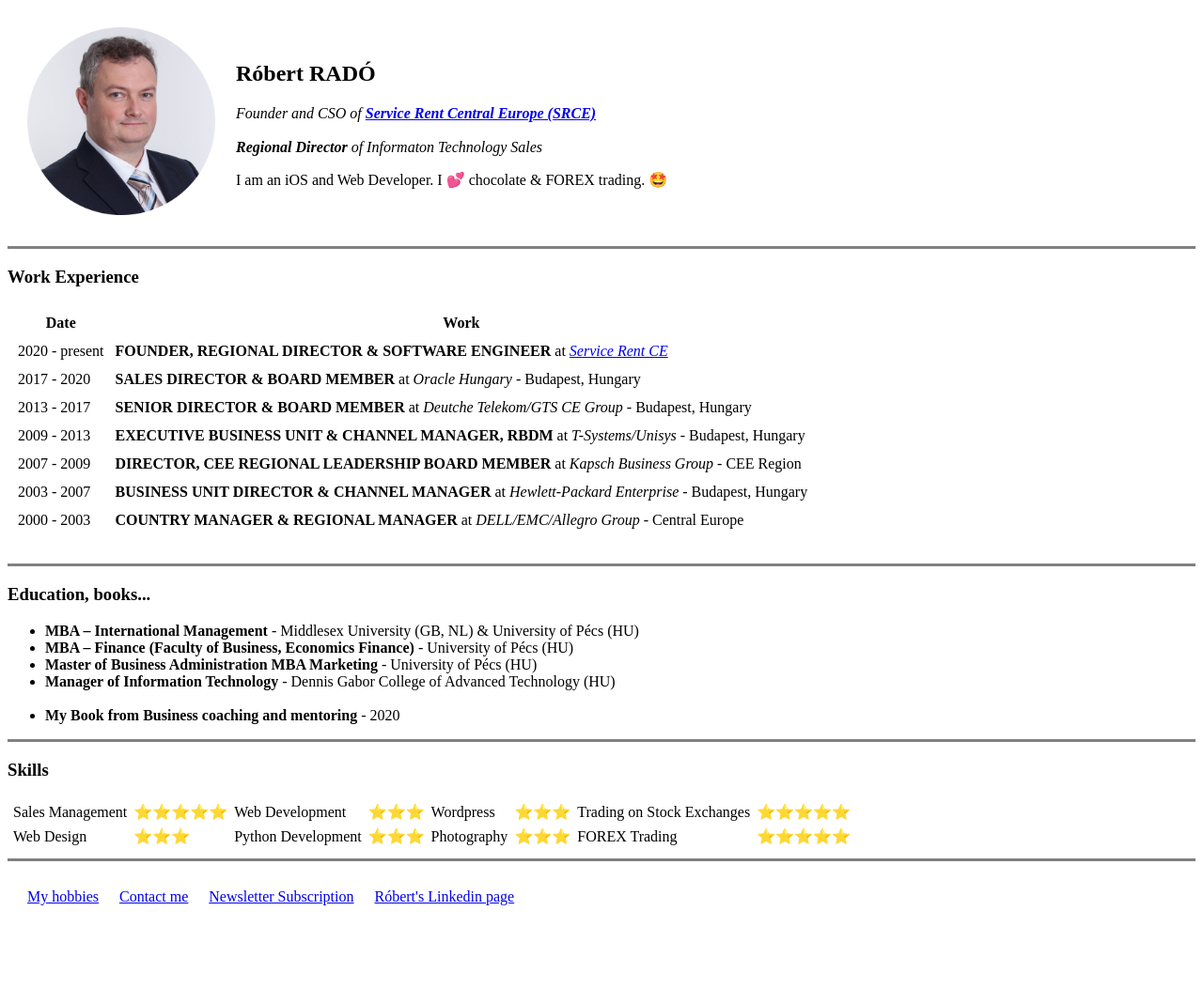
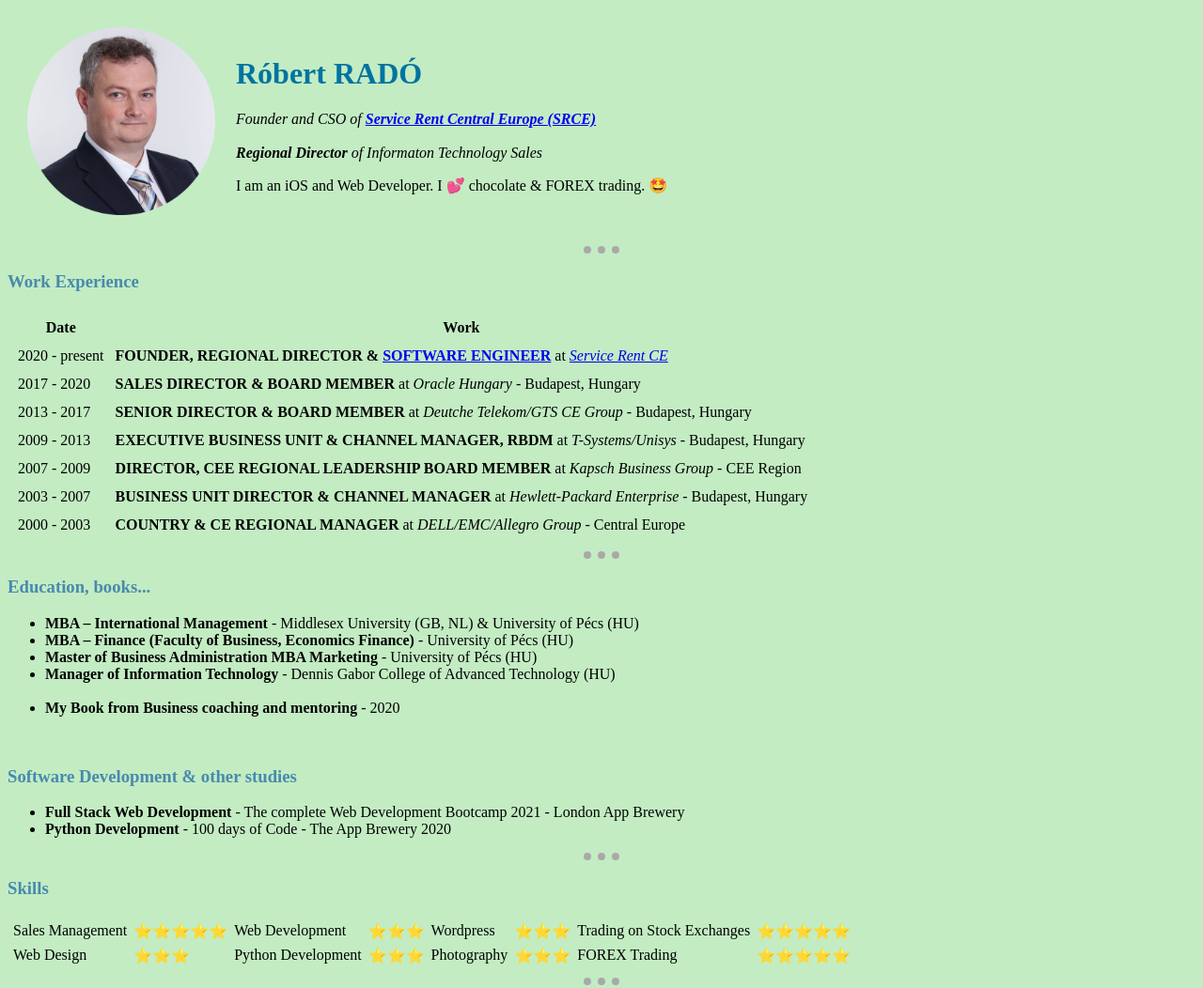
Before and after one commit to IceRoby/CV, a plain HTML site: page index.html in a window 1280 px wide. Shown: the top 1052 px of the page at 94% size. Before the commit the page ends 993 px from the top, so only its background shows below. Drawn offline with Linux system fonts and the light colour scheme.

Commit message:
Added some CSS

```diff
--- a/contact.html
+++ b/contact.html
@@ -6,11 +6,12 @@
     <meta http-equiv="X-UA-Compatible" content="IE=edge">
     <meta name="viewport" content="width=device-width, initial-scale=1.0">
     <title>Contact Me</title>
+    <link rel="stylesheet" href="css/styles.css">
 </head>
 
 <body>
     <h3>My contact details</h3>
-    <hr size="3" noshade="0" />
+    <hr/>
     <br>
     <h2>Róbert RADÓ</h2>
     <p>My address: Budapest, Hungary</p>
--- /dev/null
+++ b/css/styles.css
@@ -0,0 +1,39 @@
+body {
+  background-color: #eaf6f6;
+  background-color: rgb(195, 236, 195);
+}
+
+h1 {
+  color: #0073a0;
+}
+
+h2 {
+  color: #388aac;
+}
+
+
+h3 {
+  color: #488aac;
+}
+
+h4 {
+  color: #588aac;
+}
+
+h5 {
+  color: #688aac;
+}
+
+
+h6 {
+  color: #788aac;
+}
+
+
+hr {
+  border-style: dotted none none none;
+  border-color: rgb(170, 169, 169);
+  border-width: 8px;
+  height: 0px;
+  width: 3%;
+}
--- a/index.html
+++ b/index.html
@@ -4,6 +4,7 @@
 <head>
     <meta charset="utf-8" />
     <title>Rob's Personal Site</title>
+    <link rel="stylesheet" href="css/styles.css">
 </head>
 
 <body>
@@ -12,13 +13,15 @@
     <table cellspacing="20">
         <tr>
             <td>
-                <img src="images/Rob_Close_circle-cropped.png" alt="Róbert Radó's picture"
-                    style="width: 200px; height: 200px">
+                <!-- Picture that works like a link to the index page, so if you click it refreshes/goes back the index page
+                    as the image is included in the link write this message section-->
+                <a href="index.html"><img src="images/Rob_Close_circle-cropped.png" alt="Róbert Radó's picture"
+                        style="width: 200px; height: 200px"> </a>
 
             </td>
 
             <td>
-                <h2>Róbert RADÓ</h2>
+                <h1>Róbert RADÓ</h1>
                 <p>
 
                     <em>Founder and CSO of <a href="https://service-rent.com"><strong>Service Rent Central Europe (SRCE)
@@ -36,13 +39,10 @@
         </tr>
     </table>
 
-    <hr size="3" noshade="0" />
-
-
+    <hr />
 
     <!-- Work experience section -->
-
-   <h3>Work Experience</h3>
+    <h3>Work Experience</h3>
 
     <table cellspacing="10">
         <thead>
@@ -63,7 +63,8 @@
 
         <tr>
             <td>2020 - present</td>
-            <td><strong>FOUNDER, REGIONAL DIRECTOR & SOFTWARE ENGINEER</strong> at <i><a href="https://service-rent.com/">Service Rent CE</a></i></td>
+            <td><strong>FOUNDER, REGIONAL DIRECTOR & <a href="https://github.com/IceRoby">SOFTWARE ENGINEER</strong></a>
+                at <i><a href="https://service-rent.com/">Service Rent CE</a></i></td>
         </tr>
         <tr>
             <td>2017 - 2020</td>
@@ -71,31 +72,34 @@
         </tr>
         <tr>
             <td>2013 - 2017</td>
-            <td><strong>SENIOR DIRECTOR & BOARD MEMBER</strong> at <i>Deutche Telekom/GTS CE Group</i> - Budapest, Hungary</td>
+            <td><strong>SENIOR DIRECTOR & BOARD MEMBER</strong> at <i>Deutche Telekom/GTS CE Group</i> - Budapest,
+                Hungary</td>
         </tr>
         <tr>
             <td>2009 - 2013</td>
-            <td><strong>EXECUTIVE BUSINESS UNIT & CHANNEL MANAGER, RBDM</strong> at <i>T-Systems/Unisys</i> - Budapest, Hungary
+            <td><strong>EXECUTIVE BUSINESS UNIT & CHANNEL MANAGER, RBDM</strong> at <i>T-Systems/Unisys</i> - Budapest,
+                Hungary
             </td>
         </tr>
         <tr>
             <td>2007 - 2009</td>
-            <td><strong>DIRECTOR, CEE REGIONAL LEADERSHIP BOARD MEMBER</strong> at <i>Kapsch Business Group</i> - CEE Region
+            <td><strong>DIRECTOR, CEE REGIONAL LEADERSHIP BOARD MEMBER</strong> at <i>Kapsch Business Group</i> - CEE
+                Region
             </td>
         </tr>
         <tr>
             <td>2003 - 2007</td>
-            <td><strong>BUSINESS UNIT DIRECTOR & CHANNEL MANAGER</strong> at <i>Hewlett-Packard Enterprise</i> - Budapest,
+            <td><strong>BUSINESS UNIT DIRECTOR & CHANNEL MANAGER</strong> at <i>Hewlett-Packard Enterprise</i> -
+                Budapest,
                 Hungary</td>
         </tr>
         <tr>
             <td>2000 - 2003</td>
-            <td><strong>COUNTRY MANAGER & REGIONAL MANAGER</strong> at <i>DELL/EMC/Allegro Group</i> - Central Europe</td>
+            <td><strong>COUNTRY & CE REGIONAL MANAGER</strong> at <i>DELL/EMC/Allegro Group</i> - Central Europe</td>
         </tr>
     </table>
-    <br>
 
-    <hr size="3" noshade="0" />
+    <hr />
 
     <!-- Education, books... section -->
     <h3>Education, books...</h3>
@@ -106,14 +110,20 @@
         <li><strong>MBA – Finance (Faculty of Business, Economics Finance)</strong> - University of Pécs (HU)</li>
         <li><strong>Master of Business Administration MBA Marketing</strong> - University of Pécs (HU)</li>
         <li><strong>Manager of Information Technology</strong> - Dennis Gabor College of Advanced Technology (HU)</li>
-    <br>
+        <br>
         <li><strong>My Book from Business coaching and mentoring </strong> - 2020 </li>
     </ul>
 
+    <br>
+
+    <h3>Software Development & other studies</h3>
+    <ul>
+        <li><strong>Full Stack Web Development</strong> - The complete Web Development Bootcamp 2021 - London App Brewery</li>
+        <li><strong>Python Development</strong> - 100 days of Code - The App Brewery 2020</li>
+    </ul>
+
     <!-- Adding skills in tables included emojis, with 1 pix cellspace between the tables  -->
-
-    <hr size="3" noshade="0" />
-
+    <hr />
     <h3>Skills</h3>
 
     <table cellspacing="5">
@@ -150,9 +160,7 @@
 
 
     <!-- Other page links -->
-
-    <hr size="3" noshade="0" />
-
+    <hr />
     <table cellspacing="20">
         <tr>
             <td> <a href="hobbies.html">My hobbies</a> </td>
```
Also changed, not shown: hobbies.html (+1 -0 lines), inputs.html (+2 -1 lines).
